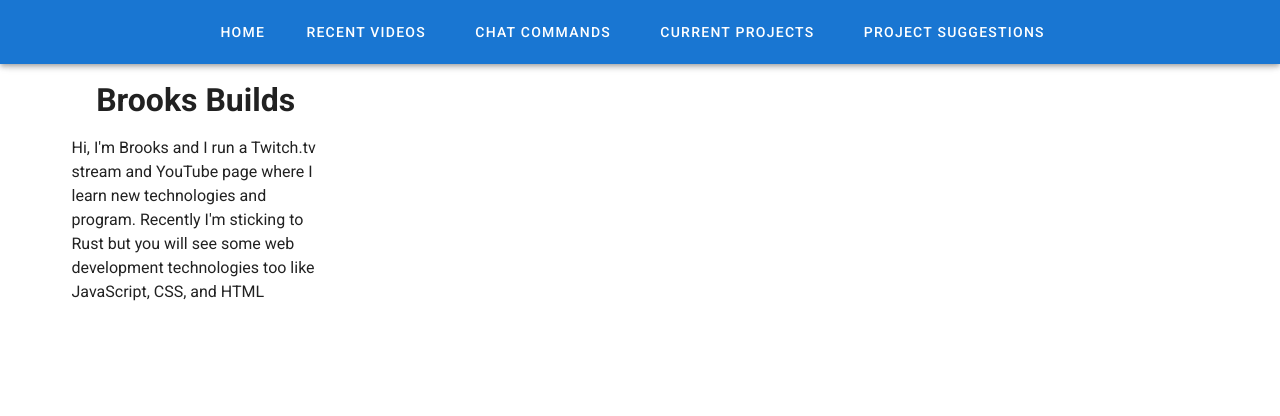
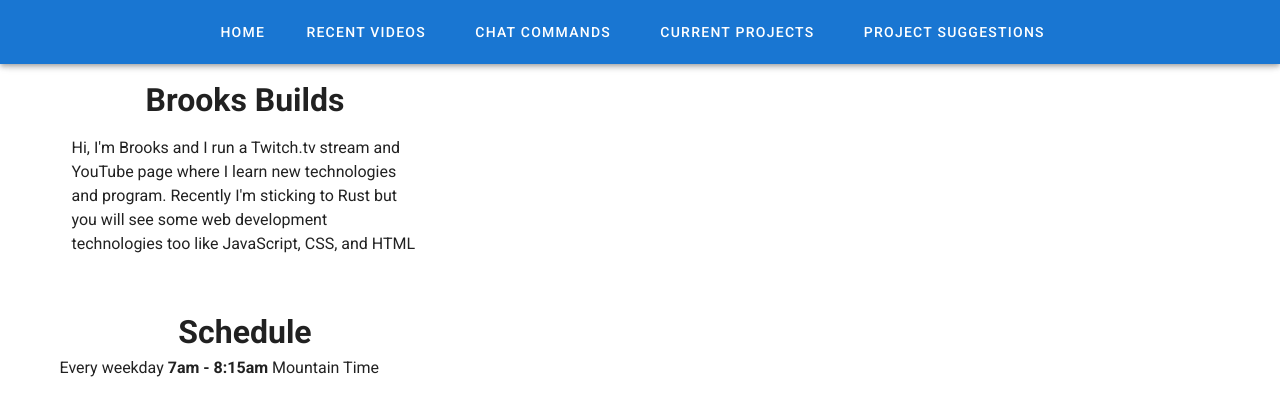
Before and after one commit to brooks-builds/brooks_builds_website, a Vue app: page / in a window 1280 px wide. Shown: the top 416 px of the page. Built offline with nearby package versions, Linux system fonts and the light colour scheme.

Commit message:
Schedule displaying

```diff
--- a/src/App.vue
+++ b/src/App.vue
@@ -5,8 +5,13 @@
     <v-content>
       <v-container>
         <v-row>
-          <v-col cols="3">
+          <v-col cols="4">
           <About />
+          </v-col>
+        </v-row>
+        <v-row>
+          <v-col cols="4">
+            <Schedule />
           </v-col>
         </v-row>
       </v-container>
@@ -16,13 +21,16 @@
 
 <script>
 import Navigation from './components/Navigation';
-import About from './components/About'
+import About from './components/About';
+import Schedule from './components/Schedule';
+
 export default {
   name: "App",
 
   components: {
     Navigation,
     About,
+    Schedule,
   },
 
   data: () => ({
--- a/src/components/Navigation.vue
+++ b/src/components/Navigation.vue
@@ -1,5 +1,5 @@
 <template>
-  <v-app-bar app color="primary" dark class="d-flex justify-space-around mb-6">
+  <v-app-bar app color="primary" dark class="d-flex justify-space-around">
       <v-btn
         text
       >
--- /dev/null
+++ b/src/components/Schedule.vue
@@ -0,0 +1,22 @@
+<template>
+    <v-container>
+        <v-row class="justify-center">
+            <h1>Schedule</h1>
+        </v-row>
+        <v-row>
+            <p>Every weekday <span class="bold">7am - 8:15am</span> Mountain Time</p>
+        </v-row>
+    </v-container>
+</template>
+
+<script>
+export default {
+    name: 'Schedule',
+}
+</script>
+
+<style scoped>
+.bold {
+    font-weight: bold;
+}
+</style>
```
